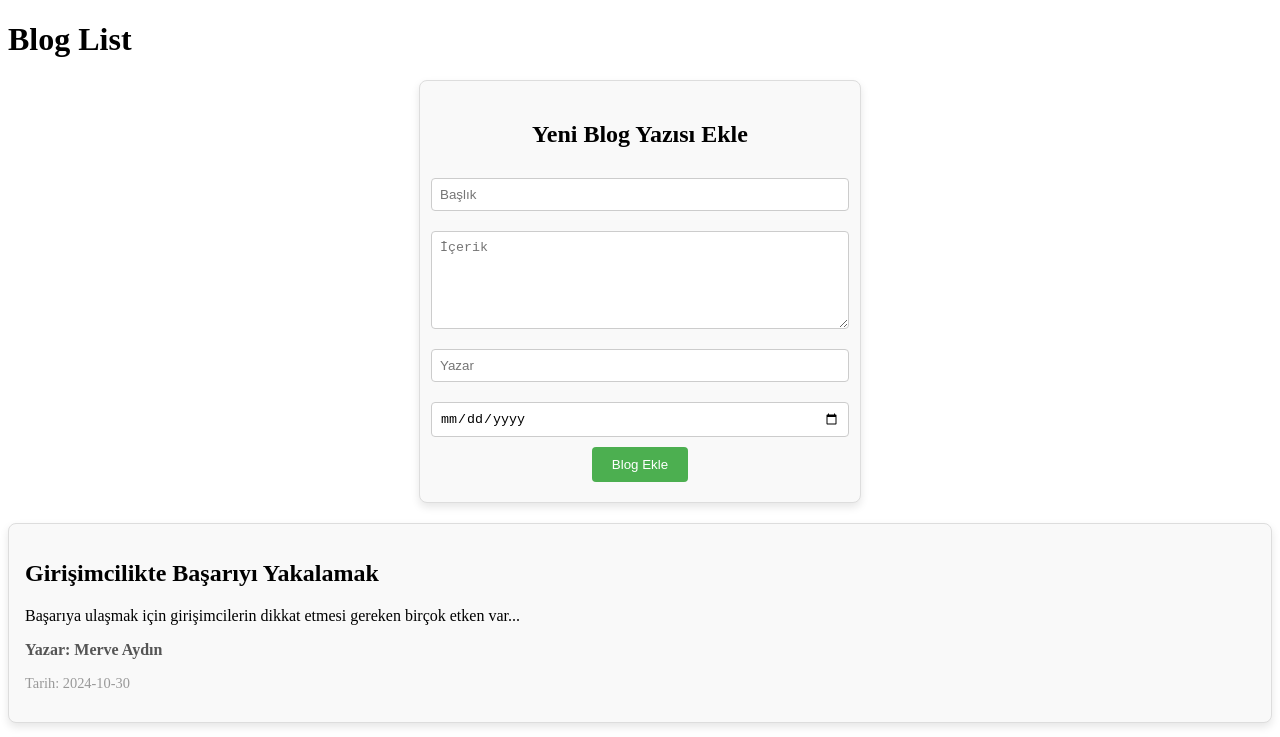
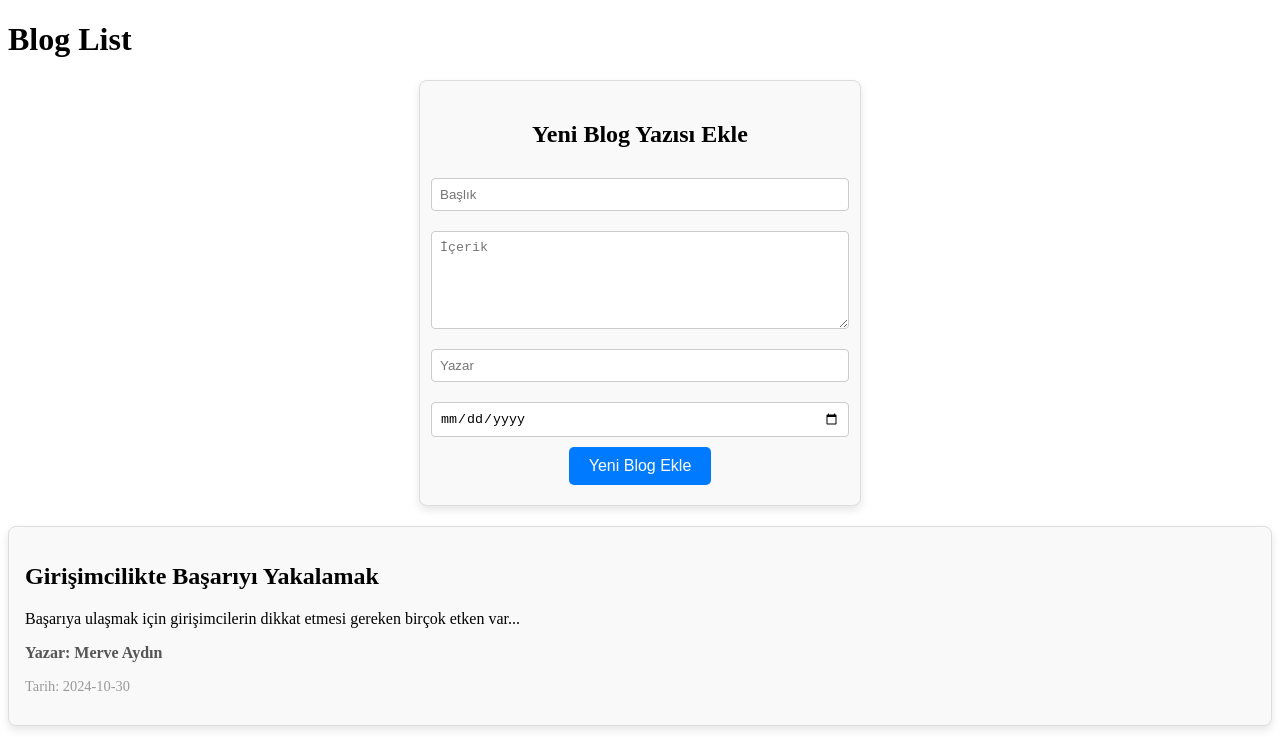
Before and after one commit to dev-ebruates/blog-yonetimi, a React (Vite) app: page / in a window 1280 px wide. Shown: the top 737 px of the page. Built offline with nearby package versions, Linux system fonts and the light colour scheme.

Commit message:
Button Componenti oluşturuldu ve kullanıldı.

```diff
--- a/src/components/BlogList/AddNewBlog.css
+++ b/src/components/BlogList/AddNewBlog.css
@@ -24,12 +24,3 @@
 .textarea {
   height: 80px;
 }
-
-.button {
-  padding: 10px 20px;
-  border-radius: 4px;
-  background-color: #4CAF50;
-  color: #fff;
-  border: none;
-  cursor: pointer;
-}
--- a/src/components/BlogList/AddNewBlog.jsx
+++ b/src/components/BlogList/AddNewBlog.jsx
@@ -1,12 +1,13 @@
-import React, { useState } from 'react';
-import './AddNewBlog.css';
+import { useState } from "react";
+import "./AddNewBlog.css";
+import Button from "../UI/Button";
 
 const AddNewBlog = ({ onAddBlog }) => {
   const [formData, setFormData] = useState({
-        baslik: '',
-        icerik: '',
-        yazar: '',
-        tarih: '',
+    baslik: "",
+    icerik: "",
+    yazar: "",
+    tarih: "",
   });
 
   const handleChange = (e) => {
@@ -25,10 +26,10 @@ const AddNewBlog = ({ onAddBlog }) => {
 
     // Formu temizle
     setFormData({
-            baslik: '',
-            icerik: '',
-            yazar: '',
-            tarih: '',
+      baslik: "",
+      icerik: "",
+      yazar: "",
+      tarih: "",
     });
   };
 
@@ -69,7 +70,13 @@ const AddNewBlog = ({ onAddBlog }) => {
         className="input"
         required
       />
-            <button type="submit" className="button">Blog Ekle</button>
+      <Button
+        label="Yeni Blog Ekle"
+        type="submit"
+        onClick={handleSubmit}
+        color="primary"
+        size="medium"
+      />
     </form>
   );
 };
--- /dev/null
+++ b/src/components/UI/Button.css
@@ -0,0 +1,48 @@
+.custom-button {
+  padding: 10px 20px;
+  border: none;
+  border-radius: 5px;
+  cursor: pointer;
+  font-size: 16px;
+}
+
+.custom-button.primary {
+  background-color: #007bff;
+  color: white;
+}
+
+.custom-button.secondary {
+  background-color: #6c757d;
+  color: white;
+}
+
+.custom-button.success {
+  background-color: #28a745;
+  color: white;
+}
+
+.custom-button.danger {
+  background-color: #dc3545;
+  color: white;
+}
+
+.custom-button.small {
+  font-size: 12px;
+  padding: 5px 10px;
+}
+
+.custom-button.medium {
+  font-size: 16px;
+  padding: 10px 20px;
+}
+
+.custom-button.large {
+  font-size: 20px;
+  padding: 15px 30px;
+}
+
+.custom-button:disabled {
+  background-color: #e0e0e0;
+  cursor: not-allowed;
+  color: #a0a0a0;
+}
--- /dev/null
+++ b/src/components/UI/Button.jsx
@@ -0,0 +1,33 @@
+import PropTypes from 'prop-types';
+import './Button.css';
+
+const Button = ({
+    label,
+    onClick,
+    type = 'button',
+    disabled = false,
+    color = 'primary', // Varsayılan renk
+    size = 'medium' // Varsayılan boyut
+}) => {
+    return (
+        <button
+            type={type}
+            onClick={onClick}
+            disabled={disabled}
+            className={`custom-button ${color} ${size}`} // Renk ve boyut sınıflarını ekle
+        >
+            {label}
+        </button>
+    );
+};
+
+Button.propTypes = {
+    label: PropTypes.string.isRequired,
+    onClick: PropTypes.func.isRequired,
+    type: PropTypes.string,
+    disabled: PropTypes.bool,
+    color: PropTypes.oneOf(['primary', 'secondary', 'success', 'danger']), // Renk seçenekleri
+    size: PropTypes.oneOf(['small', 'medium', 'large']), // Boyut seçenekleri
+};
+
+export default Button;
```
Lines whose indentation alone changed are shown as unchanged.
